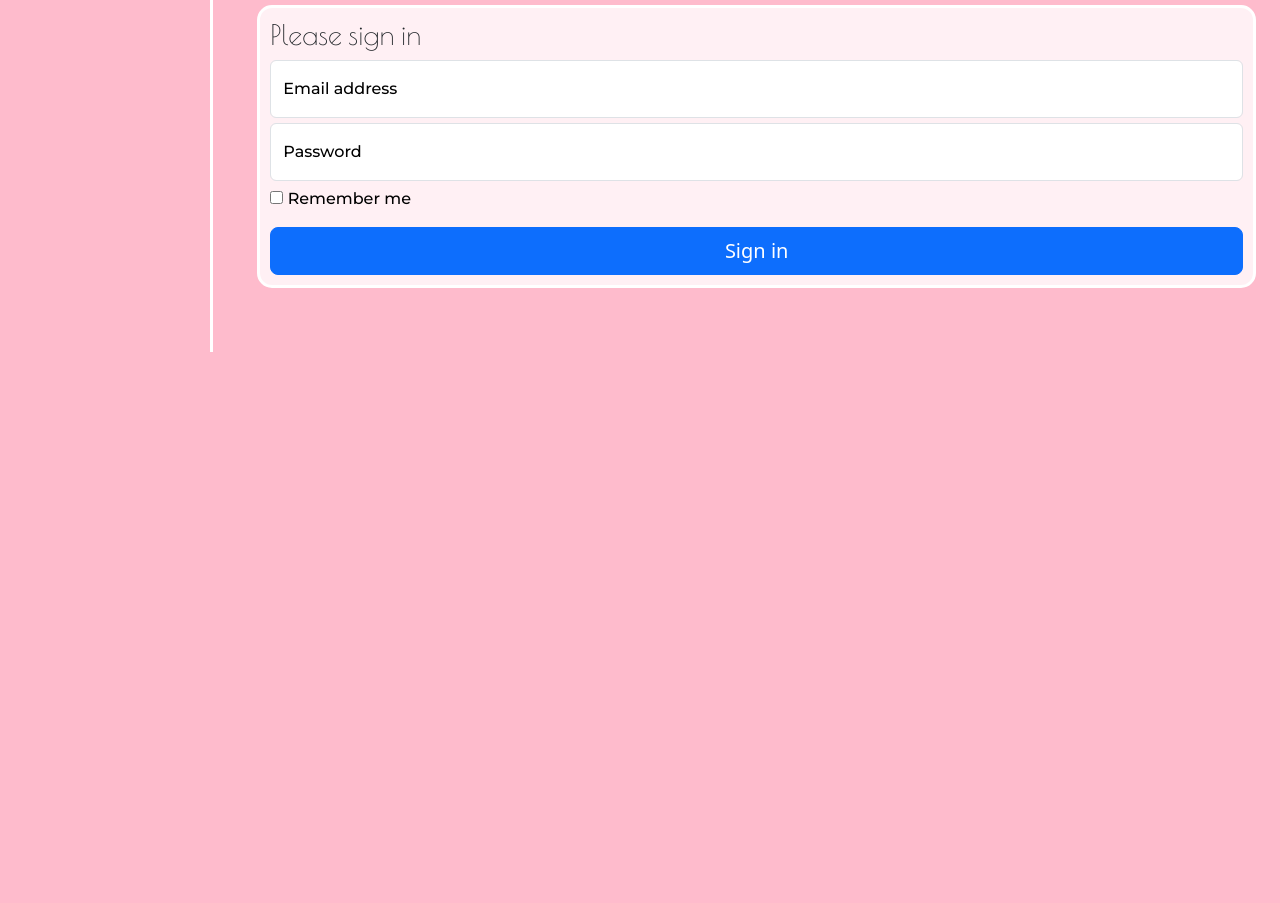
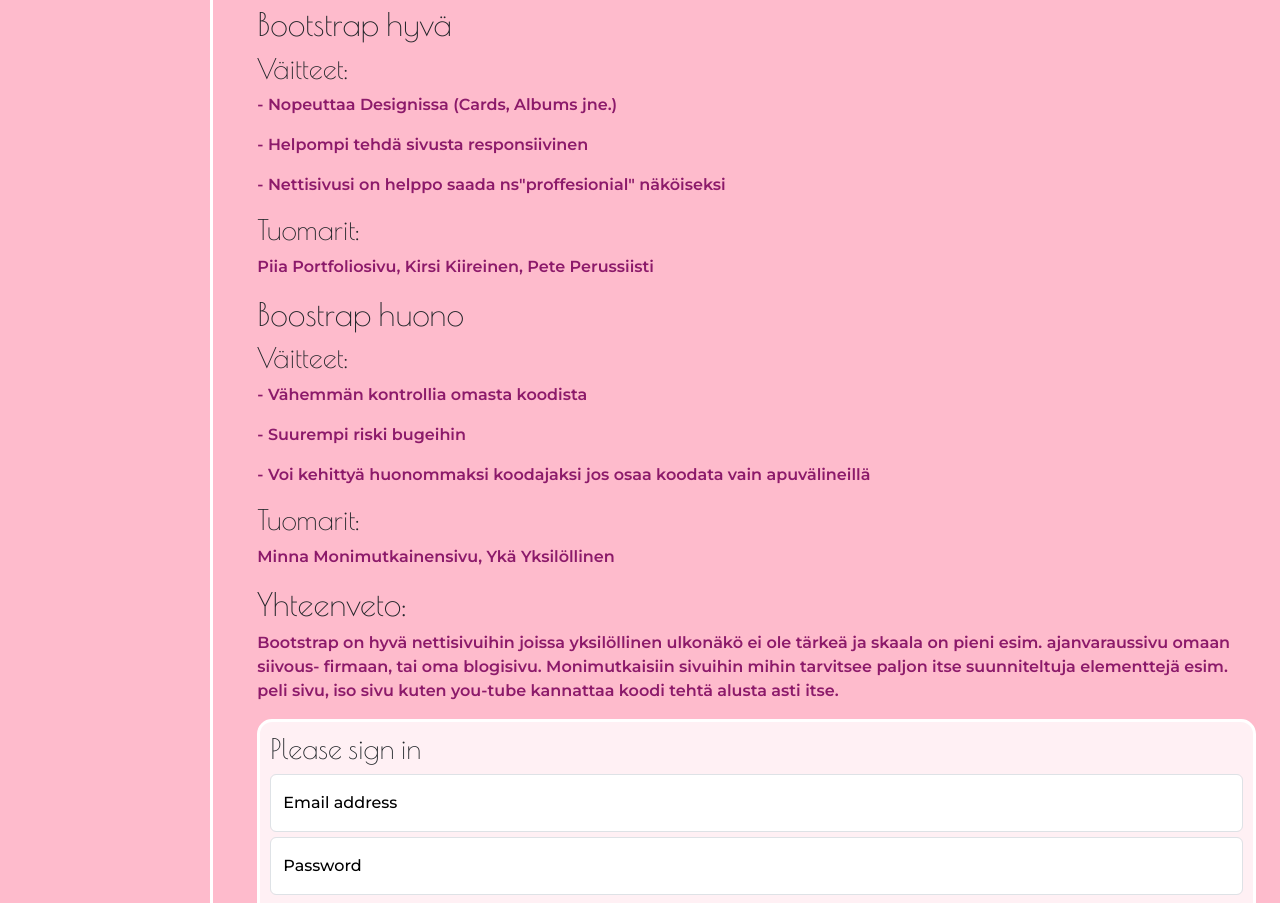
Before and after one commit to SaraSayeed/SaraSayeed, a plain HTML site: page Tehtävä 6A/bootstrap.html in a window 1280 px wide. Shown: the part 1596-2499 px from the top of the page. Before the commit the page ends 1968 px from the top, so only its background shows below. Drawn offline with nearby package versions, Linux system fonts and the light colour scheme.

Commit message:
Kaikki tehtävät

```diff
--- a/Tehtävä 6A/bootstrap.html
+++ b/Tehtävä 6A/bootstrap.html
@@ -294,6 +294,29 @@
                             </div>
                           </div>
                         </div>
+                        <div>
+                            <article>
+                                <h2>Bootstrap hyvä</h2>
+                                <h3>Väitteet:</h3>
+                                <p>- Nopeuttaa Designissa (Cards, Albums jne.)</p>
+                                <p>- Helpompi tehdä sivusta responsiivinen</p>
+                                <p>- Nettisivusi on helppo saada ns"proffesionial" näköiseksi</p>
+                                <h3>Tuomarit:</h3>
+                                <p>Piia Portfoliosivu, Kirsi Kiireinen, Pete Perussiisti</p>
+                                <h2>Boostrap huono</h2>
+                                <h3>Väitteet:</h3>
+                                <p>- Vähemmän kontrollia omasta koodista</p>
+                                <p>- Suurempi riski bugeihin</p>
+                                <p>- Voi kehittyä huonommaksi koodajaksi jos osaa koodata vain apuvälineillä</p>
+                                <h3>Tuomarit:</h3>
+                                <p>Minna Monimutkainensivu, Ykä Yksilöllinen </p>
+                                <h2>Yhteenveto:</h2>
+                                <p>Bootstrap on hyvä nettisivuihin joissa yksilöllinen ulkonäkö ei ole tärkeä ja skaala on pieni esim. ajanvaraussivu omaan siivous-
+                                  firmaan, tai oma blogisivu. Monimutkaisiin sivuihin mihin tarvitsee paljon itse suunniteltuja elementtejä esim. peli sivu, iso sivu
+                                  kuten you-tube kannattaa koodi tehtä alusta asti itse.</p>
+                            </article>
+                        </div>
+
 
                       <form>
                         <h1 class="h3">Please sign in</h1>
```
Also changed, not shown: Harjoitus/harjoitus.html (+4 -4 lines).
